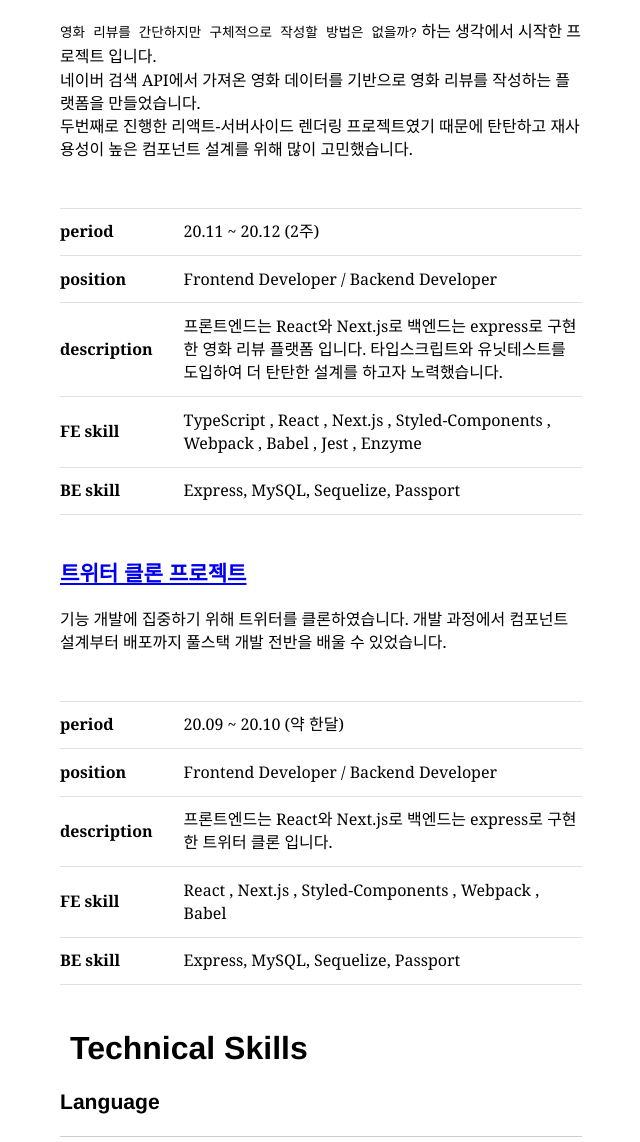
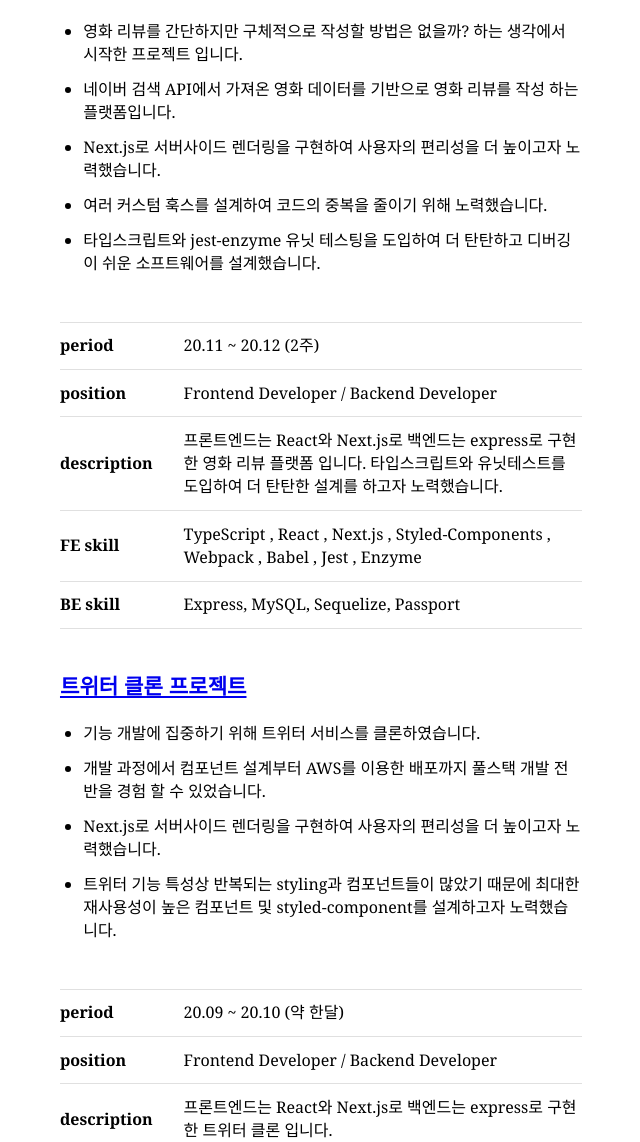
Before and after one commit to moonheekim0118/frontend-blog, a Gatsby site: page /about in a window 1280 px wide. Shown: the part 740-1882 px from the top of the page, without its empty margins (319-959 px from the left). Built offline with nearby package versions, Linux system fonts and the light colour scheme; Gatsby itself is replaced by a stand-in of ours; some packages are replaced by stand-ins of ours; what typography-theme-github would draw is missing.

Commit message:
update resume

```diff
--- a/content/__about/resume-en.md
+++ b/content/__about/resume-en.md
@@ -36,9 +36,11 @@ lang: 'en'
 
 ### [영화 리뷰 플랫폼 - 플래쉬백](https://github.com/moonheekim0118/Flashback_movieReview)
 
-`영화 리뷰를 간단하지만 구체적으로 작성할 방법은 없을까?` 하는 생각에서 시작한 프로젝트 입니다. <br/>
-네이버 검색 API에서 가져온 영화 데이터를 기반으로 영화 리뷰를 작성하는 플랫폼을 만들었습니다. <br/>
-두번째로 진행한 리액트-서버사이드 렌더링 프로젝트였기 때문에 탄탄하고 재사용성이 높은 컴포넌트 설계를 위해 많이 고민했습니다.
+- 영화 리뷰를 간단하지만 구체적으로 작성할 방법은 없을까? 하는 생각에서 시작한 프로젝트 입니다. <br/>
+- 네이버 검색 API에서 가져온 영화 데이터를 기반으로 영화 리뷰를 작성 하는 플랫폼입니다. <br/>
+- Next.js로 서버사이드 렌더링을 구현하여 사용자의 편리성을 더 높이고자 노력했습니다. <br/>
+- 여러 커스텀 훅스를 설계하여 코드의 중복을 줄이기 위해 노력했습니다. <br/>
+- 타입스크립트와 jest-enzyme 유닛 테스팅을 도입하여 더 탄탄하고 디버깅이 쉬운 소프트웨어를 설계했습니다.<br/>
 
 |                 |                                                                                                                                                              |
 | --------------: | ------------------------------------------------------------------------------------------------------------------------------------------------------------ |
@@ -52,7 +54,10 @@ lang: 'en'
 
 ### [트위터 클론 프로젝트](https://github.com/moonheekim0118/twitter-clone)
 
-기능 개발에 집중하기 위해 트위터를 클론하였습니다. 개발 과정에서 컴포넌트 설계부터 배포까지 풀스택 개발 전반을 배울 수 있었습니다.
+- 기능 개발에 집중하기 위해 트위터 서비스를 클론하였습니다.
+- 개발 과정에서 컴포넌트 설계부터 AWS를 이용한 배포까지 풀스택 개발 전반을 경험 할 수 있었습니다.
+- Next.js로 서버사이드 렌더링을 구현하여 사용자의 편리성을 더 높이고자 노력했습니다.
+- 트위터 기능 특성상 반복되는 styling과 컴포넌트들이 많았기 때문에 최대한 재사용성이 높은 컴포넌트 및 styled-component를 설계하고자 노력했습니다.
 
 |                 |                                                                              |
 | --------------: | ---------------------------------------------------------------------------- |
```
